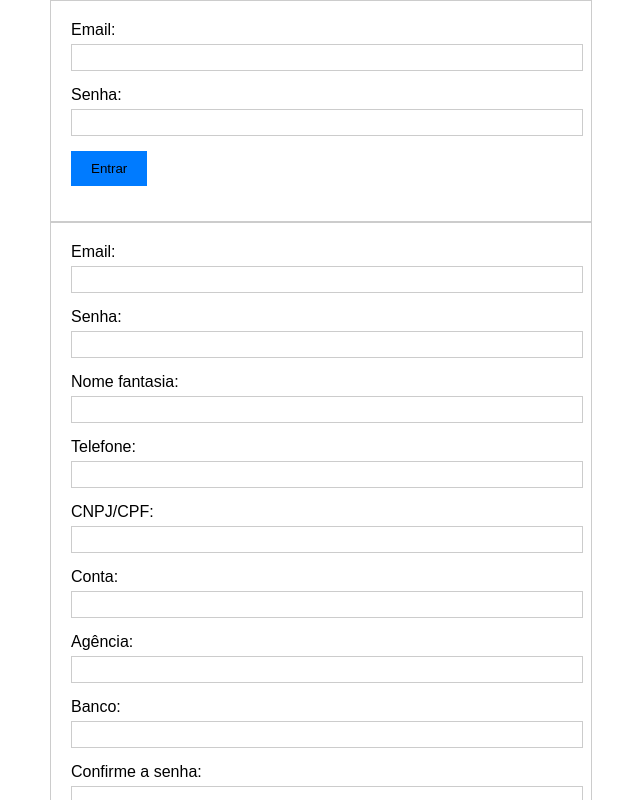
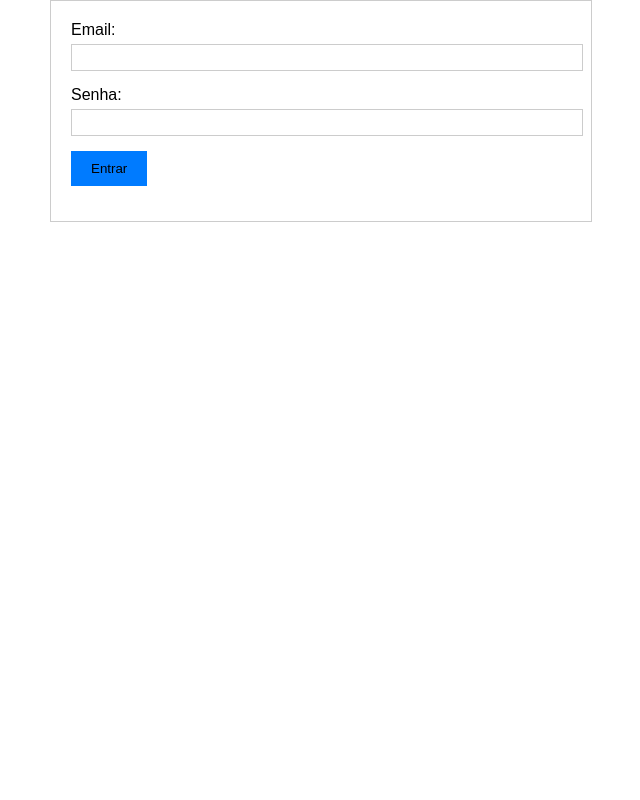
Before and after one commit to emanoelCarvalho/Delivery-app, a Vue app in the folder client/: page / in a window 1280 px wide. Shown: the top 800 px of the page, without its empty margins (319-959 px from the left). Built offline with nearby package versions, Linux system fonts and the light colour scheme.

Commit message:
:sparkles: feat(dir router/index.js): criação de rquivo própio para rotas

```diff
--- a/client/package.json
+++ b/client/package.json
@@ -9,7 +9,8 @@
   "dependencies": {
     "axios": "^1.6.2",
     "core-js": "^3.8.3",
-    "vue": "^3.2.13"
+    "vue": "^3.2.13",
+    "vue-router": "^4.2.5"
   },
   "devDependencies": {
     "@vue/cli-plugin-babel": "~5.0.0",
--- a/client/src/App.vue
+++ b/client/src/App.vue
@@ -2,7 +2,10 @@
   <div>
 
     <Login />
-    <Cadastro />
+    <main>
+      <router-view></router-view>
+    </main>
+    <!-- <Cadastro /> -->
   </div>
 </template>
 
```
Also changed, not shown: client/src/router/index.js (added), 1 other file (tests, documents, lock files or other folders).
